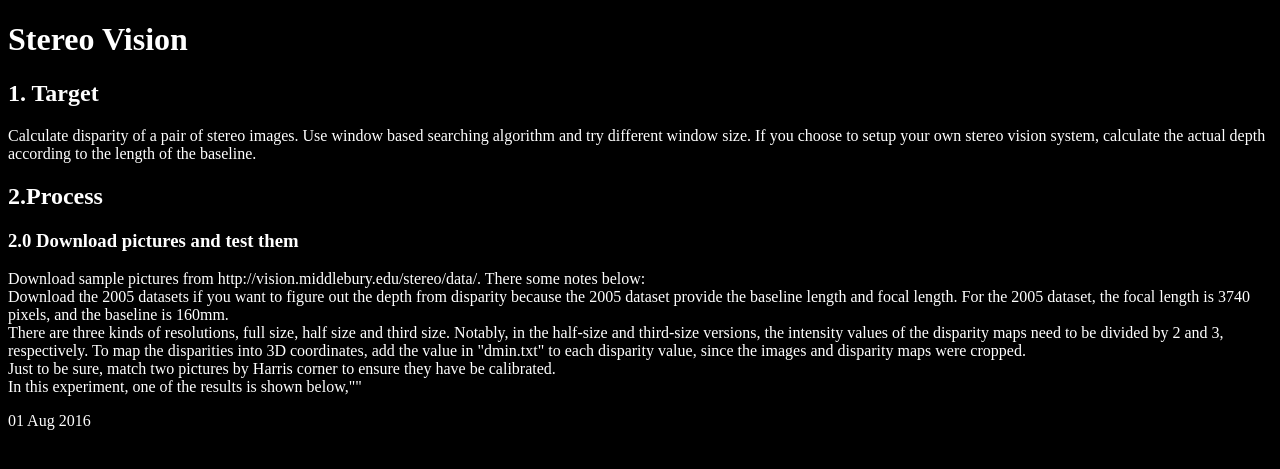
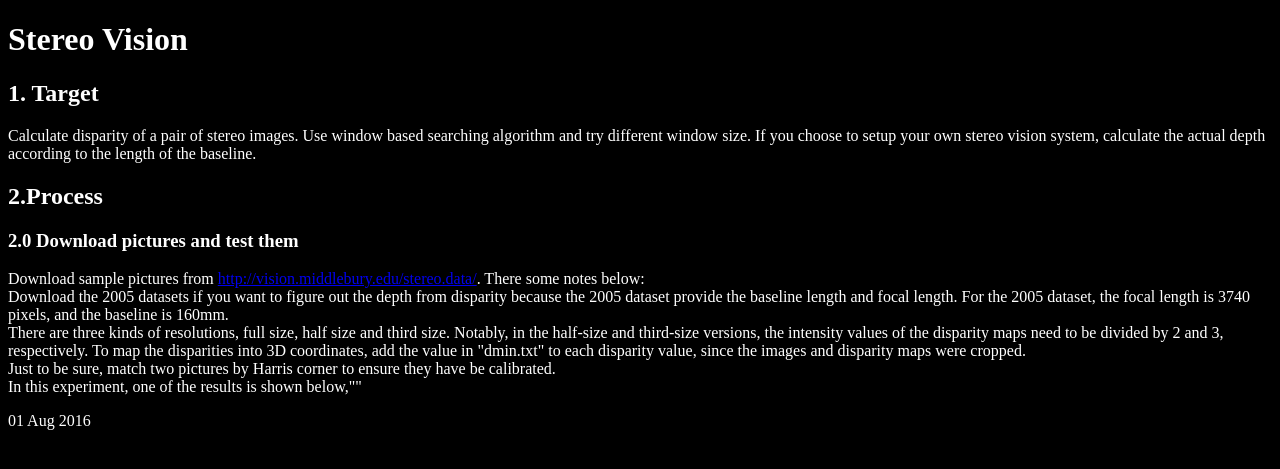
Before and after one commit to softwarelight/ZhijianJiang, a Jekyll site: the page built from _posts/2016-08-01-Stereo-Vision.html, in a window 1280 px wide. Shown: the top 469 px of the page. Built offline with Jekyll 4.4.1, drawn with Linux system fonts in a browser that asks for light colours; some of the changed lines change nothing that is shown.

Commit message:
2016-08-02_13:48:38

```diff
--- a/_posts/2016-08-01-Stereo-Vision.html
+++ b/_posts/2016-08-01-Stereo-Vision.html
@@ -9,7 +9,7 @@ title: Stereo Vision
 
 <h2>2.Process</h2>
 <h3>2.0 Download pictures and test them</h3>
-<p>Download sample pictures from http://vision.middlebury.edu/stereo/data/. There some notes below:<br>
+<p>Download sample pictures from <a href=http://vision.middlebury.edu/stereo/data/>http://vision.middlebury.edu/stereo.data/</a>. There some notes below:<br>
 Download the 2005 datasets if you want to figure out the depth from disparity because the 2005 dataset provide the baseline length and focal length. For the 2005 dataset, the focal length is 3740 pixels, and the baseline is 160mm.<br>
 There are three kinds of resolutions, full size, half size and third size. Notably, in the half-size and third-size versions, the intensity values of the disparity maps need to be divided by 2 and 3, respectively. To map the disparities into 3D coordinates, add the value in "dmin.txt" to each disparity value, since the images and disparity maps were cropped.<br>
 Just to be sure, match two pictures by Harris corner to ensure they have be calibrated.<br>
```
